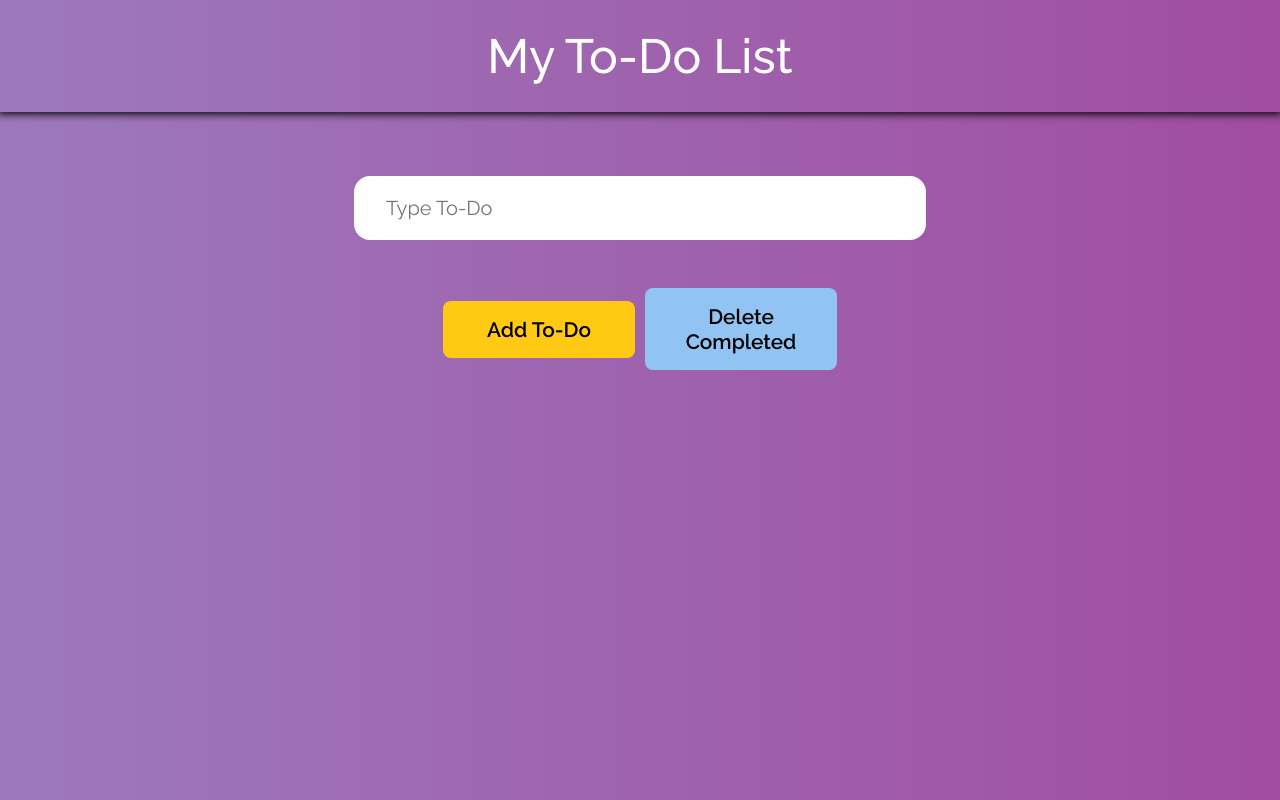
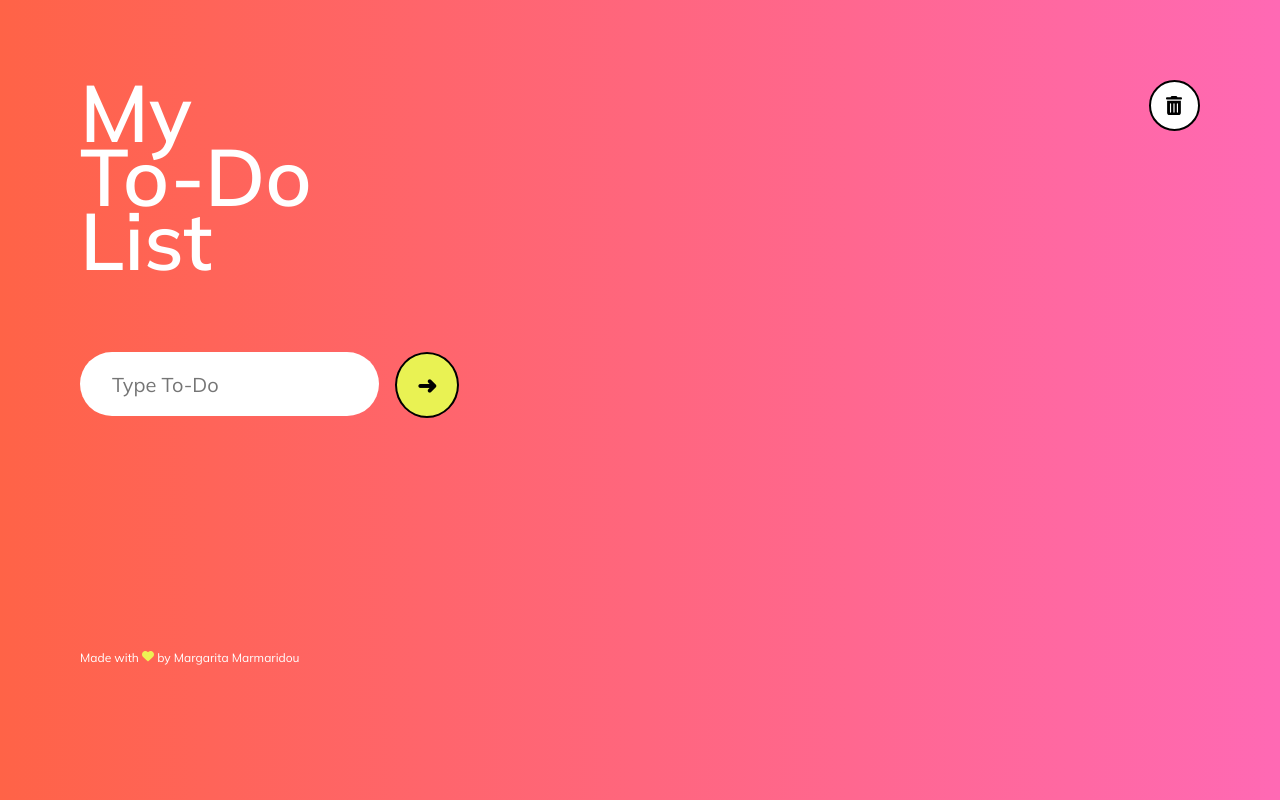
Before and after one commit to mamarmar/to-do-list, a React (Create React App) app: page / in a window 1280 px wide. Built offline with nearby package versions, Linux system fonts and the light colour scheme; the HTML template or start-up script is replaced by a standard one.

Commit message:
major-styling-edits

```diff
--- a/src/App.js
+++ b/src/App.js
@@ -2,6 +2,7 @@ import React from "react";
 import { nanoid } from "nanoid";
 import Header from "./components/Header";
 import Input from "./components/Input";
+import Footer from "./components/Footer";
 import Todo from "./components/Todo";
 
 function App() {
@@ -21,7 +22,7 @@ function App() {
       id: nanoid(),
       body: input,
       isEditable: false,
-      isCompleted: false
+      isCompleted: false,
     };
     setTodos((prevTodos) => {
       return [...prevTodos, newTodo];
@@ -34,24 +35,29 @@ function App() {
   }
 
   function deleteTodo(event, todoId) {
-    event.stopPropagation()
-    setTodos((prevToDos) => prevToDos.filter((todoItem) => todoItem.id !== todoId));
+    event.stopPropagation();
+    setTodos((prevToDos) =>
+      prevToDos.filter((todoItem) => todoItem.id !== todoId)
+    );
   }
 
   function toggleCompleted(id) {
-    setTodos(prevTodos => prevTodos.map(todoItem => {
-      return todoItem.id === id ?
-      {...todoItem, isCompleted: !todoItem.isCompleted} :
-      todoItem
-    }))
+    setTodos((prevTodos) =>
+      prevTodos.map((todoItem) => {
+        return todoItem.id === id
+          ? { ...todoItem, isCompleted: !todoItem.isCompleted }
+          : todoItem;
+      })
+    );
   }
 
   function deleteSelected() {
-    setTodos(prevToDos => prevToDos.filter(todoItem => !todoItem.isCompleted))
+    setTodos((prevToDos) =>
+      prevToDos.filter((todoItem) => !todoItem.isCompleted)
+    );
   }
 
-  const selectedTodos = todos.includes(todos.find(todo => todo.isCompleted))
-
+  const selectedTodos = todos.includes(todos.find((todo) => todo.isCompleted));
 
   // function handleTodoUpdate(e, id) {
   //   setTodos(prevTodos => prevTodos.map(todoItem => {
@@ -86,27 +92,32 @@ function App() {
 
   return (
     <div className="App">
-      <Header />
-      <main>
-        <Input input={input} handleChange={handleInputChange} />
-        <div className="button-container">
+      <div className="header-input-container">
+        <Header />
+        <div className="input-container">
+          <Input input={input} handleChange={handleInputChange} />
           <button
             className="add-btn"
             onClick={input && handleClick}
+            title="Add to List"
           >
-            Add To-Do
-          </button>
-          <button
-            className="delete-selected"
-            onClick={deleteSelected}
-            style={{backgroundColor: selectedTodos ? "#FFC914" : "#91C4F2"}}
-          >
-            Delete Completed
+            ➜
           </button>
         </div>
+        <Footer />
 
+      </div>
+      <div className="output-container">
+        <button
+          className="delete-selected"
+          onClick={deleteSelected}
+          title="Delete Completed"
+          style={{ backgroundColor: selectedTodos ? "#e9f253" : "white" }}
+        >
+          <span> <img src="../../images/icons/trash-can-solid.svg" alt="trashcan-icon" className="bin-icon"/></span>
+        </button>
         <div className="todo-list">{todoList}</div>
-      </main>
+      </div>
     </div>
   );
 }
--- a/src/index.css
+++ b/src/index.css
@@ -1,4 +1,4 @@
-@import url('https://fonts.googleapis.com/css2?family=Raleway:wght@100;300;400;500;600;800;900&display=swap');
+@import url('https://fonts.googleapis.com/css2?family=Mulish:wght@200;300;400;500;600;700;800;900&family=Raleway:wght@100;300;400;500;600;800;900&display=swap');
 
 * {
   margin: 0;
@@ -7,87 +7,133 @@
 
 body {
   margin: 0;
-  font-family: Raleway, sans-serif;
+  font-family: Mulish, Raleway, sans-serif;
   -webkit-font-smoothing: antialiased;
   -moz-osx-font-smoothing: grayscale;
-  background-image: linear-gradient(to right, #9D79BC, #A14DA0);
+  background-image: linear-gradient(to right, tomato, hotpink);
 
 }
 
 .App {
   display: flex;
-  flex-direction: column;
+  justify-content: space-between;
+  height: 75vh;
+  /* border: 1px solid black; */
+  margin: 5rem;
 }
 
+.header-input-container {
+  display: flex;
+  flex-direction: column;
+  justify-content: space-between;
+}
 
-header {
-  display: flex;
-  justify-content: center;
-  align-items: center;
-  height: 7rem;
-  box-shadow: 0px 0px 8px 2px #000000;
+ header {
+  width: 15rem;
 }
 
 .header-title {
-  font-weight: 500;
-  font-size: 3rem;
+  font-weight: 600;
+  font-size: 500%;
   color: white;
+  line-height: 4rem;
 }
 
-main {
-  padding-block: 4rem;
-  padding-inline: 4rem;
-  margin-inline: 10%;
-  width: 700px;
+.input-container {
+  margin-top: -40%;
   display: flex;
-  flex-direction: column;
-  gap: 3rem;
-  align-items: center;
-  align-self: center;
+  gap: 1rem;
 }
 
 input {
   height: 4rem;
-  font-family: Raleway, sans-serif;
+  font-family: Mulish, Raleway, sans-serif;
   font-size: 1.25rem;
   padding-inline: 2rem;
   align-self: stretch;
-  border-radius: 1rem;
+  border-radius: 50px;
   border: none;
 }
 
-.button-container {
-  display: flex;
-  justify-content: space-around;
-  align-items: center;
-  gap: 10px;
-}
-
 button {
-  width: 12rem;
-  font-family: "Raleway", sans-serif;
+  font-family: Mulish, "Raleway", sans-serif;
   font-size: 1.3rem;
   font-weight: 600;
   color: black;
   padding: 1rem;
-  border: none;
-  border-radius: .5rem;
-  background-color: #FFC914;
 }
 
 button:hover {
   cursor: pointer;
 }
 
+.add-btn {
+  border-radius: 50%;
+  border: 2px solid black;
+  font-size: 1.5rem;
+  width: 4rem;
+  background-color: #e9f253;
+}
+
+footer {
+  display: flex;
+  justify-content: center;
+  align-self: flex-start;
+  margin-bottom: 15px;
+  font-size: 12px;
+  color:white;
+
+}
+
+footer a, footer a:hover, footer a:focus, footer a:active {
+  text-decoration: none;
+  color: white;
+}
+
+.heart-icon {
+  width: 12px;
+  filter: invert(100%) sepia(21%) saturate(5831%) hue-rotate(8deg) brightness(109%) contrast(89%);
+}
+
+
+.output-container {
+  position: relative;
+  display: flex;
+  flex-direction: column;
+  align-items: center;
+  width: 100%;
+}
+
+.delete-selected {
+  position: absolute;
+  right:0;
+  color: white;
+  border-radius: 50%;
+  border: 2px solid black;
+  font-size: 1.5rem;
+  width: 3.2rem;
+  height: 3.2rem;
+  display: flex;
+  justify-content: center;
+  align-items: center;
+}
+
+.bin-icon {
+  width: 1rem;
+  filter: invert(0%) sepia(100%) saturate(6313%) hue-rotate(140deg) brightness(99%) contrast(107%);
+}
+
 .todo-list {
   display: grid;
   grid-template-columns: repeat(3, 1fr);
   gap: 25px;
+  position: absolute;
+  top: 12%;
 }
 
 .todo {
   width: 12rem;
-  height: 12rem;
+  height: 7rem;
   border-radius: 1rem;
   font-size: 1.1rem;
   color: black;
@@ -97,7 +143,9 @@ button:hover {
   gap: .5rem;
   padding: .5rem;
   overflow-wrap: break-word;
-  background-color: #91C4F2;
+  overflow-y: scroll;
+  background-color: white;
+  /* box-shadow: 0px 0px 8px 2px #000000; */
 
 }
 
@@ -137,14 +185,23 @@ button:hover {
   position: absolute;
   font-size: 1rem;
   font-weight: 400;
-  right: 105%;
   width: 7rem;
-  background-color: white;
+  background-color: #e9f253;
   color: black;
   padding: .5rem;
   border-radius: 1rem;
 }
 
+.completed .tooltiptext {
+  left: 105%;
+  top: 10%;
+}
+
+.delete-todo .tooltiptext {
+  right: 105%;
+}
+
+.add-btn:hover .tooltiptext,
 .delete-todo:hover .tooltiptext,
 .completed:hover .tooltiptext {
   visibility: visible;
```
Also changed, not shown: public/images/icons/heart-solid.svg (added), public/images/icons/trash-can-solid.svg (added).
